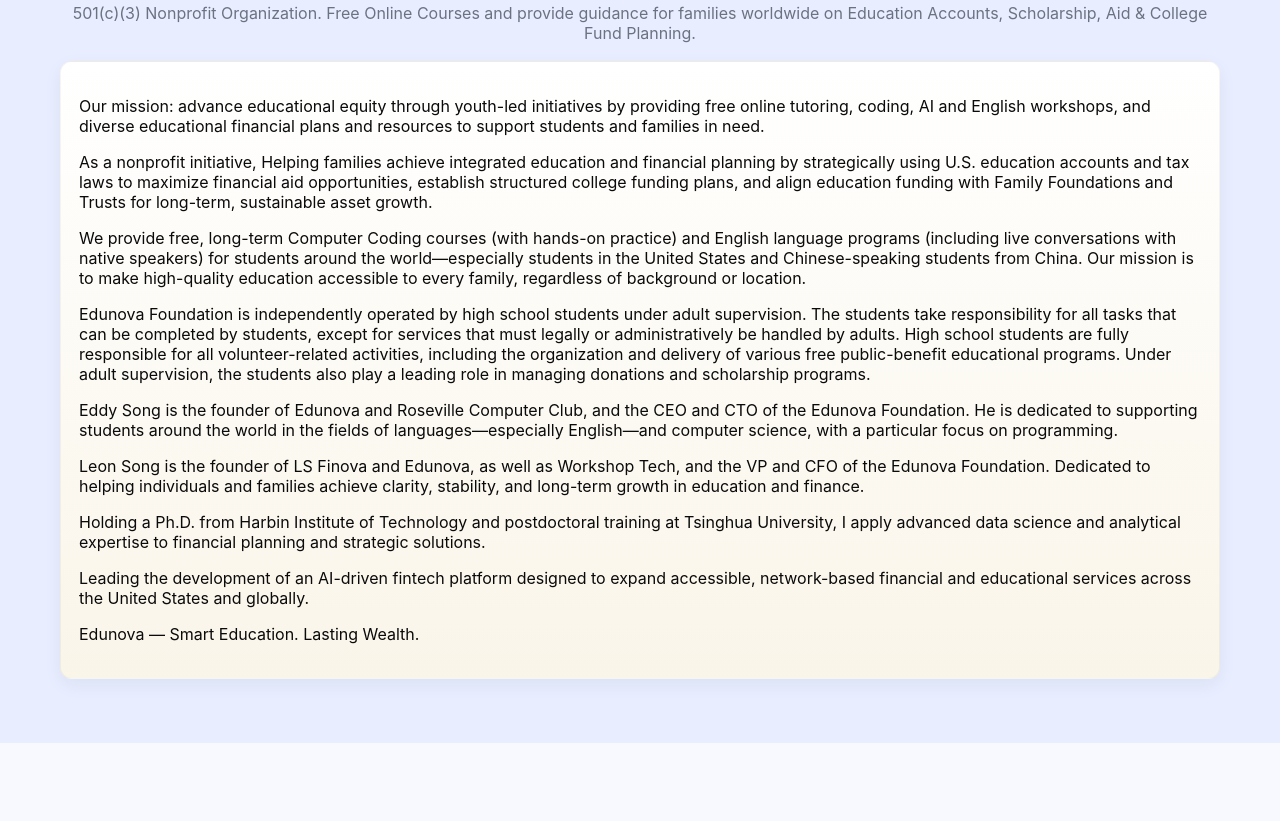
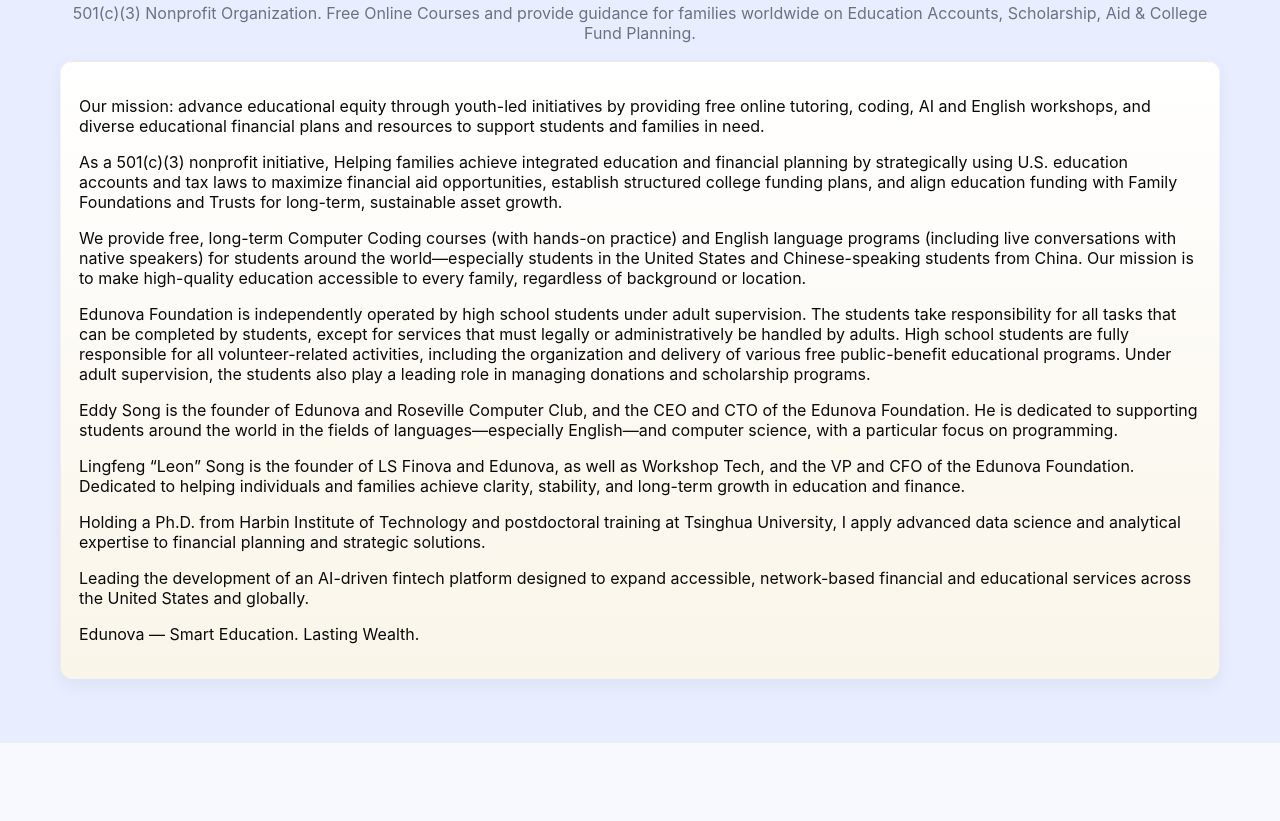
Before and after one commit to Lsworkshop/edunovafdn-site, a plain HTML site: page index.html in a window 1280 px wide. Shown: the part 4859-5680 px from the top of the page. Drawn offline with Linux system fonts and the light colour scheme; no server answers.

Commit message:
Add files via upload

```diff
--- a/index.html
+++ b/index.html
@@ -1366,14 +1366,14 @@
 
       <div class="card wide">
         <p class="muted" data-en="Our mission: advance educational equity through youth-led initiatives by providing free online tutoring, coding, AI and English workshops, and diverse educational financial plans and resources to support students and families in need." data-zh="我们的使命：通过开展由青年主导的各项计划，致力于促进教育公平；具体举措包括提供免费在线辅导、编程、人工智能及英语研习班，并提供多元化的教育资助方案与资源，以支持有需要的学生及其家庭。"></p>
-        <p class="muted" data-en="As a nonprofit initiative, Helping families achieve integrated education and financial planning by strategically using U.S. education accounts and tax laws to maximize financial aid opportunities, establish structured college funding plans, and align education funding with Family Foundations and Trusts for long-term, sustainable asset growth." data-zh="超能教育帮助家庭进行全面教育与财务规划，在合理运用美国教育账户及税法的基础上，最大化奖助学金机会， 系统建立教育基金计划，并结合 Family Foundation 与 Trust，实现教育投入与家庭资产的长期、稳健增值。"></p>
+        <p class="muted" data-en="As a 501(c)(3) nonprofit initiative, Helping families achieve integrated education and financial planning by strategically using U.S. education accounts and tax laws to maximize financial aid opportunities, establish structured college funding plans, and align education funding with Family Foundations and Trusts for long-term, sustainable asset growth." data-zh="超能教育帮助家庭进行全面教育与财务规划，在合理运用美国教育账户及税法的基础上，最大化奖助学金机会， 系统建立教育基金计划，并结合 Family Foundation 与 Trust，实现教育投入与家庭资产的长期、稳健增值。"></p>
         <p class="muted" data-en="We provide free, long-term Computer Coding courses (with hands-on practice) and English language programs (including live conversations with native speakers) for students around the world—especially students in the United States and Chinese-speaking students from China. Our mission is to make high-quality education accessible to every family, regardless of background or location." data-zh="作为一个符合501(c)(3)的非营利性机构，我们为世界各地的学生提供免费的长期计算机编程课程（包含实践操作）和英语语言课程（包括与母语人士进行实时对话），尤其关注美国学生和来自中国的中文使用者。我们的使命是让每个家庭都能获得高质量的教育，无论其背景或地理位置如何。"></p>
         <p class="muted" data-en="Edunova Foundation is independently operated by high school students under adult supervision. The students take responsibility for all tasks that can be completed by students, except for services that must legally or administratively be handled by adults.
 High school students are fully responsible for all volunteer-related activities, including the organization and delivery of various free public-benefit educational programs.
 Under adult supervision, the students also play a leading role in managing donations and scholarship programs." data-zh="Edunova Foundation是由成人监督下的High School学生独立运作，承担学生可以完成的全部工作，除了必须由成人完成的服务；High School Students全权负责Volunteers相关的所有活动，包括各种公益免费课程！在成人监督下也主要负责Donations与Scholarship."></p>
 
         <p class="muted" data-en="Eddy Song is the founder of Edunova and Roseville Computer Club, and the CEO and CTO of the Edunova Foundation. He is dedicated to supporting students around the world in the fields of languages—especially English—and computer science, with a particular focus on programming. " data-zh="个人背景：Eddy Song, Edunova的创始人，Roseville Computer Club 的创始人，Edunova Foundation 的CEO and CTO, 致力于在语言，尤其是英语，还有计算机领域，尤其是编程方面，帮助全球学生。"></p>
-<p class="muted" data-en="Leon Song is the founder of LS Finova and Edunova, as well as Workshop Tech,  and the VP and CFO of the Edunova Foundation. Dedicated to helping individuals and families achieve clarity, stability, and long-term growth in education and finance." data-zh="个人背景：Leon Song, LS Finova、Edunova 以及 Workshop Tech 的创始人，Edunova Foundation 的VP and CFO,致力于帮助个人与家庭在教育与财富规划中实现清晰认知、长期稳定与可持续增长。"></p>
+<p class="muted" data-en="Lingfeng “Leon” Song is the founder of LS Finova and Edunova, as well as Workshop Tech,  and the VP and CFO of the Edunova Foundation. Dedicated to helping individuals and families achieve clarity, stability, and long-term growth in education and finance." data-zh="个人背景：Leon Song, LS Finova、Edunova 以及 Workshop Tech 的创始人，Edunova Foundation 的VP and CFO,致力于帮助个人与家庭在教育与财富规划中实现清晰认知、长期稳定与可持续增长。"></p>
 <p class="muted" data-en="Holding a Ph.D. from Harbin Institute of Technology and postdoctoral training at Tsinghua University, I apply advanced data science and analytical expertise to financial planning and strategic solutions." data-zh="Leon拥有哈尔滨工业大学博士学位，并在清华大学完成博士后研究，将先进的数据分析与系统性思维应用于教育规划、财富管理及战略解决方案中。"></p>
 <p class="muted" data-en="Leading the development of an AI-driven fintech platform designed to expand accessible, network-based financial and educational services across the United States and globally." data-zh="目前，正主导开发一个 AI 驱动的金融科技平台，旨在于美国及全球范围内，构建更加普惠、可扩展、以网络为核心的教育与金融服务体系。"></p>
 
@@ -1452,7 +1452,7 @@
       <!-- WeChat QR Code Card -->
       <div class="contact-card wechat-card">
         <img src="assets/img/wechat-qr.jpeg" alt="WeChat QR Code" class="wechat-qr" />
-        <p class="muted" data-en="Scan to add on WeChat" data-zh="扫描添加微信">Scan to add on WeChat</p>
+        <p class="muted" data-en="Scan to add Lingfeng “Leon” Song on WeChat" data-zh="扫描添加微信">Scan to add on WeChat</p>
         <p class="muted"><strong>Wechat 微信 ID:</strong> Leon_Song_PhD</p>
         <p class="muted"><strong>Email:</strong> team@edunovafdn.org</p>
         <p class="muted" data-en="Feel free to reach out anytime for consultation!" data-zh="欢迎随时联系我们咨询！">
```
